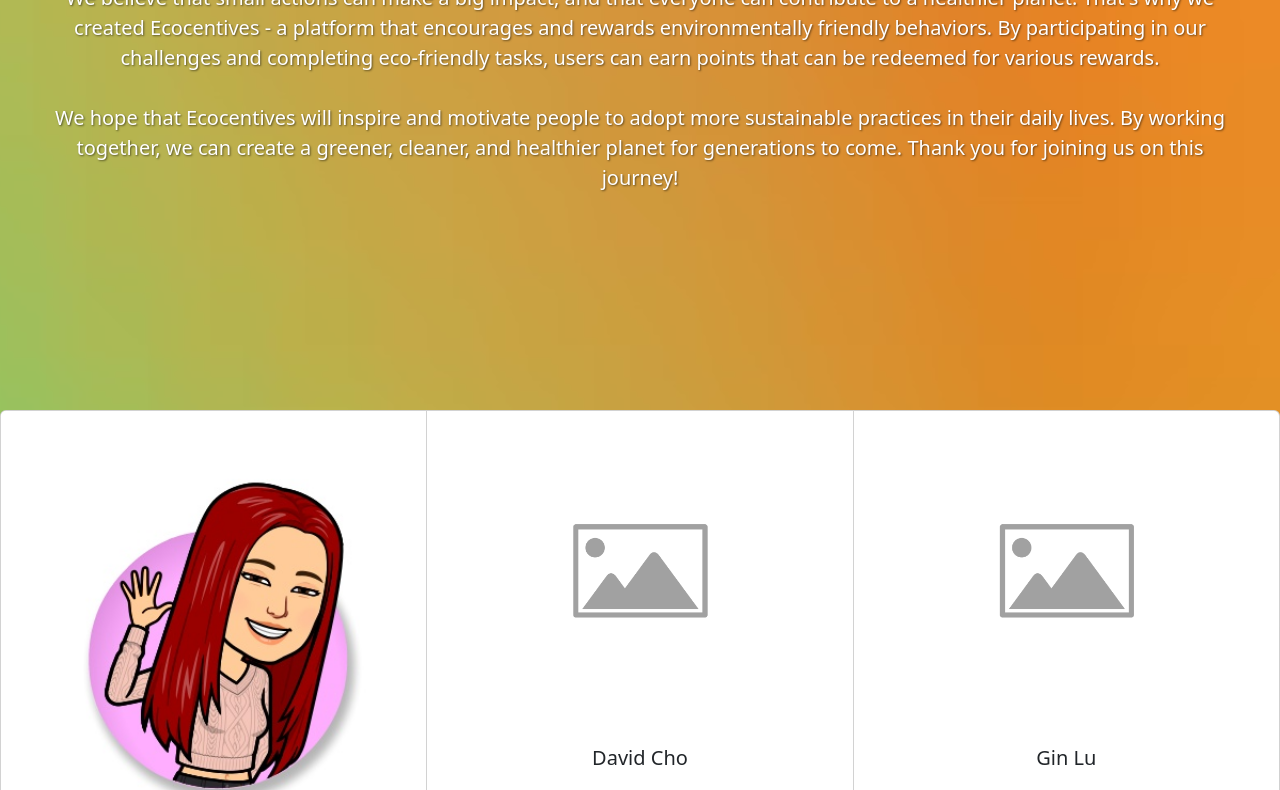
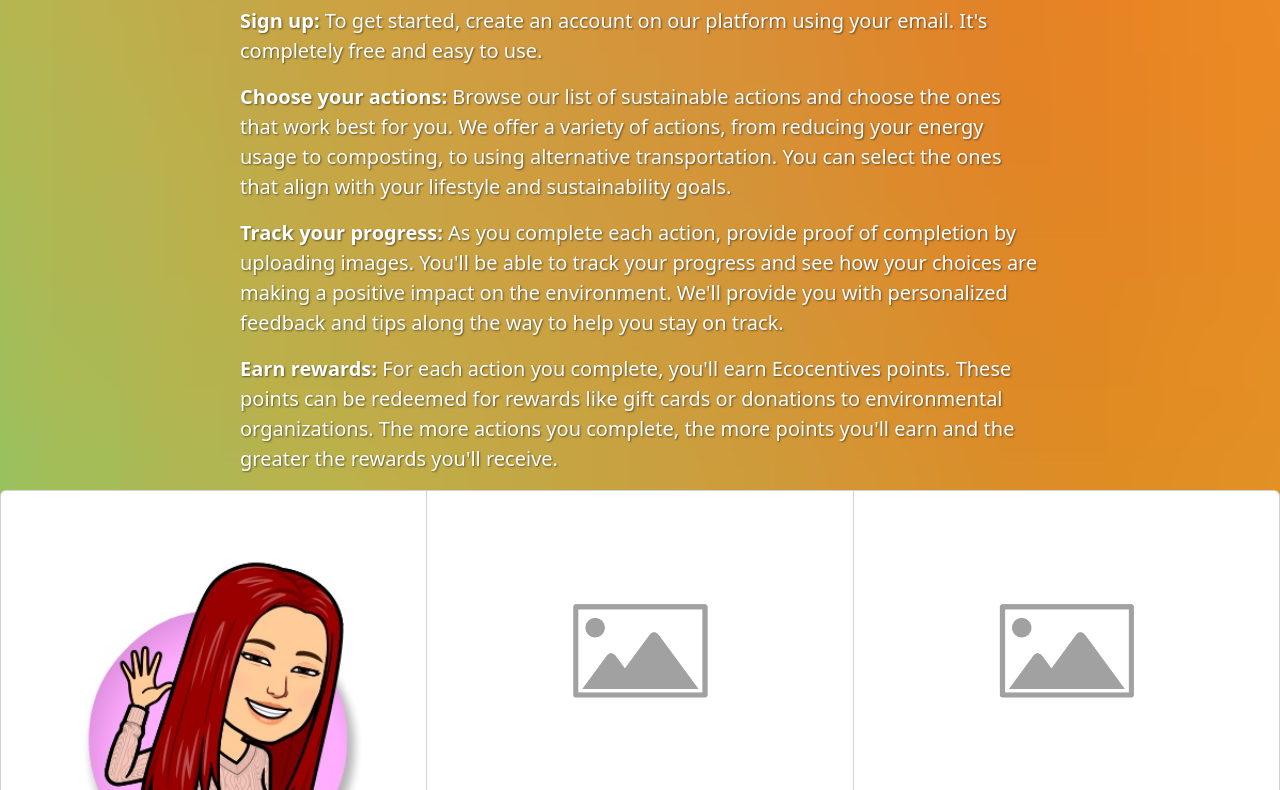
Before and after one commit to gdcho/ecocentives, a website: page app/html/about.html in a window 1280 px wide. Shown: the part 390-1180 px from the top of the page. Drawn offline with nearby package versions, Linux system fonts and the light colour scheme; no server answers; files whose address does not match are found by name.

Commit message:
Updated index.html and about.html - Gin

```diff
--- a/app/html/about.html
+++ b/app/html/about.html
@@ -60,23 +60,38 @@
       <!-- Navbar starts here -->
       <nav id="beforelogin"></nav>
       <h2>About Us</h2>
-      <p>
-        Welcome to Ecocentives! We are a team of students who created this
-        website as part of our CST COMP 1800 course project. Our mission is to
-        promote sustainable living and environmental awareness through a
-        rewards-based system. <br />
-        <br />
-        We believe that small actions can make a big impact, and that everyone
-        can contribute to a healthier planet. That's why we created Ecocentives
-        - a platform that encourages and rewards environmentally friendly
-        behaviors. By participating in our challenges and completing
-        eco-friendly tasks, users can earn points that can be redeemed for
-        various rewards. <br />
-        <br />
-        We hope that Ecocentives will inspire and motivate people to adopt more
-        sustainable practices in their daily lives. By working together, we can
-        create a greener, cleaner, and healthier planet for generations to come.
-        Thank you for joining us on this journey!
+      <p class="about">
+        At Ecocentives, we believe that small actions can lead to big changes.
+        Our environmentally-focused incentive program rewards Canadians for
+        making sustainable choices in their daily lives. Our goal is to make
+        sustainable living accessible and rewarding for everyone. Join us today
+        and start making a positive impact on the planet!
+      </p>
+      <h3>How it works:</h3>
+      <p class="instructions">
+        <b>Sign up:</b> To get started, create an account on our platform using
+        your email. It's completely free and easy to use.
+      </p>
+      <p class="instructions">
+        <b>Choose your actions:</b> Browse our list of sustainable actions and
+        choose the ones that work best for you. We offer a variety of actions,
+        from reducing your energy usage to composting, to using alternative
+        transportation. You can select the ones that align with your lifestyle
+        and sustainability goals.
+      </p>
+      <p class="instructions">
+        <b>Track your progress:</b> As you complete each action, provide proof
+        of completion by uploading images. You'll be able to track your progress
+        and see how your choices are making a positive impact on the
+        environment. We'll provide you with personalized feedback and tips along
+        the way to help you stay on track.
+      </p>
+      <p class="instructions">
+        <b>Earn rewards:</b> For each action you complete, you'll earn
+        Ecocentives points. These points can be redeemed for rewards like gift
+        cards or donations to environmental organizations. The more actions you
+        complete, the more points you'll earn and the greater the rewards you'll
+        receive.
       </p>
     </header>
 
--- a/public/css/indexAbout.css
+++ b/public/css/indexAbout.css
@@ -13,7 +13,6 @@ body {
   align-items: center;
   justify-content: center;
   color: white;
-  text-shadow: 1px 1px 2px rgba(0, 0, 0, 0.5);
 }
 
 .index-header h1 {
@@ -21,6 +20,7 @@ body {
   position: relative;
   display: block;
   text-align: center;
+  text-shadow: 1px 1px 2px rgba(0, 0, 0, 0.5);
 }
 
 .index-header p {
@@ -33,13 +33,31 @@ body {
   max-width: 1200px;
   position: relative;
   display: block;
-  text-align: center;
+  text-shadow: 1px 1px 2px rgba(0, 0, 0, 0.5);
 }
 
-.custom-btn {
-  font-size: 20px;
-  padding: 10px 20px;
-  background-color: rgba(0, 0, 0, 0.25);
+.btn {
+  background-color: rgba(255, 255, 255, 0.5);
+  border: rgba(255, 255, 255, 0.5);
+  align-items: center;
+  justify-content: center;
+  color: black;
+  margin-top: 6px;
+}
+
+.btn:hover {
+  background-color: #3e8e41;
+}
+
+.image-container {
+  float: right;
+}
+
+.image-container img {
+  width: 500px;
+  height: 500px;
+  height: auto;
+  margin-left: 40%;
 }
 
 .purpose {
@@ -52,6 +70,8 @@ body {
   text-align: center;
   max-width: 1200px;
   height: 600px;
+  margin-top: -200px;
+  margin-left: 10%;
   text-shadow: 1px 1px 2px rgba(0, 0, 0, 0.5);
 }
 
@@ -60,19 +80,6 @@ body {
   position: relative;
   display: block;
   text-align: center;
-}
-
-.image-container {
-  justify-content: center;
-  position: absolute;
-  bottom: -150px;
-}
-
-.image-container img {
-  width: 500px;
-  height: 500px;
-  max-width: 100%;
-  height: auto;
 }
 
 /* About CSS. */
@@ -88,6 +95,7 @@ a {
   align-items: center;
   justify-content: center;
   color: white;
+  margin-top: 80px;
   text-shadow: 1px 1px 2px rgba(0, 0, 0, 0.5);
 }
 
@@ -99,17 +107,27 @@ a {
   margin-bottom: 24px;
 }
 
-.about-header p {
-  font-size: 20px;
-  display: flex;
-  flex-direction: column;
-  align-items: center;
-  justify-content: center;
-  text-align: center;
-  max-width: 1200px;
+.about-header h3 {
+  font-size: 32px;
   position: relative;
   display: block;
   text-align: center;
+  margin-top: 6px;
+  margin-bottom: 24px;
+}
+
+.about {
+  font-size: 20px;
+  max-width: 800px;
+  position: relative;
+  display: block;
+}
+
+.instructions {
+  font-size: 20px;
+  max-width: 800px;
+  position: relative;
+  display: block;
 }
 
 .email {
```
Also changed, not shown: app/html/index.html (+12 -9 lines).
